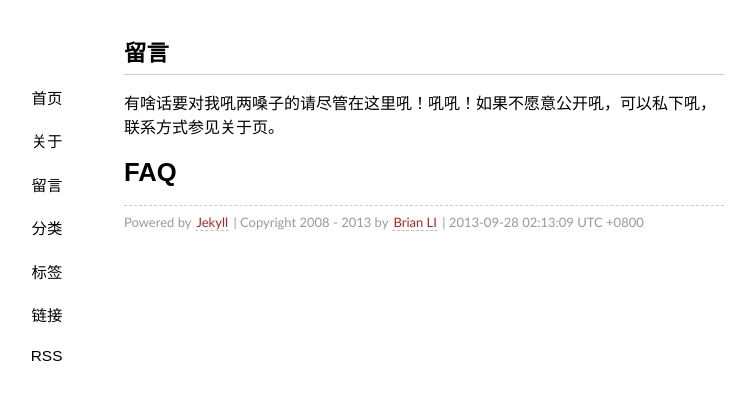
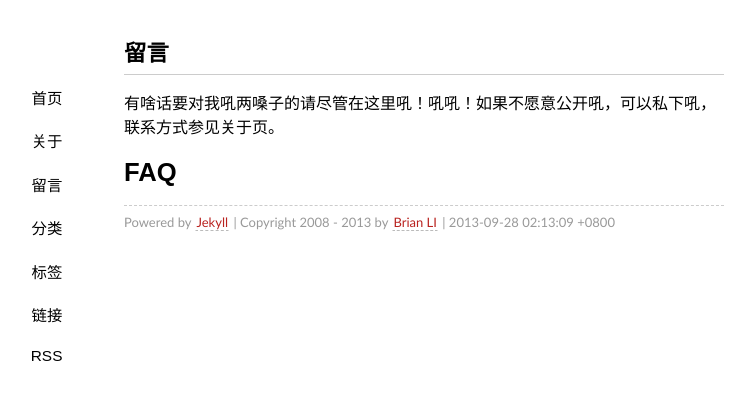
Before and after one commit to fandywang/brianli.github.com, a Jekyll site: the page built from guestbook/index.md, in a window 1280 px wide. Shown: the top 400 px of the page, without its empty margins (216-952 px from the left). Built offline with Jekyll 4.4.1, drawn with Linux system fonts in a browser that asks for light colours; some web fonts are replaced; comment, search, counter and statistics services are not loaded.

Commit message:
modify the time

```diff
--- a/_layouts/default.html
+++ b/_layouts/default.html
@@ -31,7 +31,7 @@
         </article>
 
         <footer>
-        <p><small>Powered by <a href="https://github.com/mojombo/jekyll">Jekyll</a> | Copyright 2008 - {{site.time | date:"%Y"}} by <a href="http://blog.wzgtech.com/about/">Brian LI</a> | <span class="label label-info">{{site.time | date:"%Y-%m-%d %H:%M:%S %Z +0800"}}</span></small></p>
+        <p><small>Powered by <a href="https://github.com/mojombo/jekyll">Jekyll</a> | Copyright 2008 - {{site.time | date:"%Y"}} by <a href="http://blog.wzgtech.com/about/">Brian LI</a> | <span class="label label-info">{{site.time | date:"%Y-%m-%d %H:%M:%S +0800"}}</span></small></p>
         </footer>
 
       </div>
```
